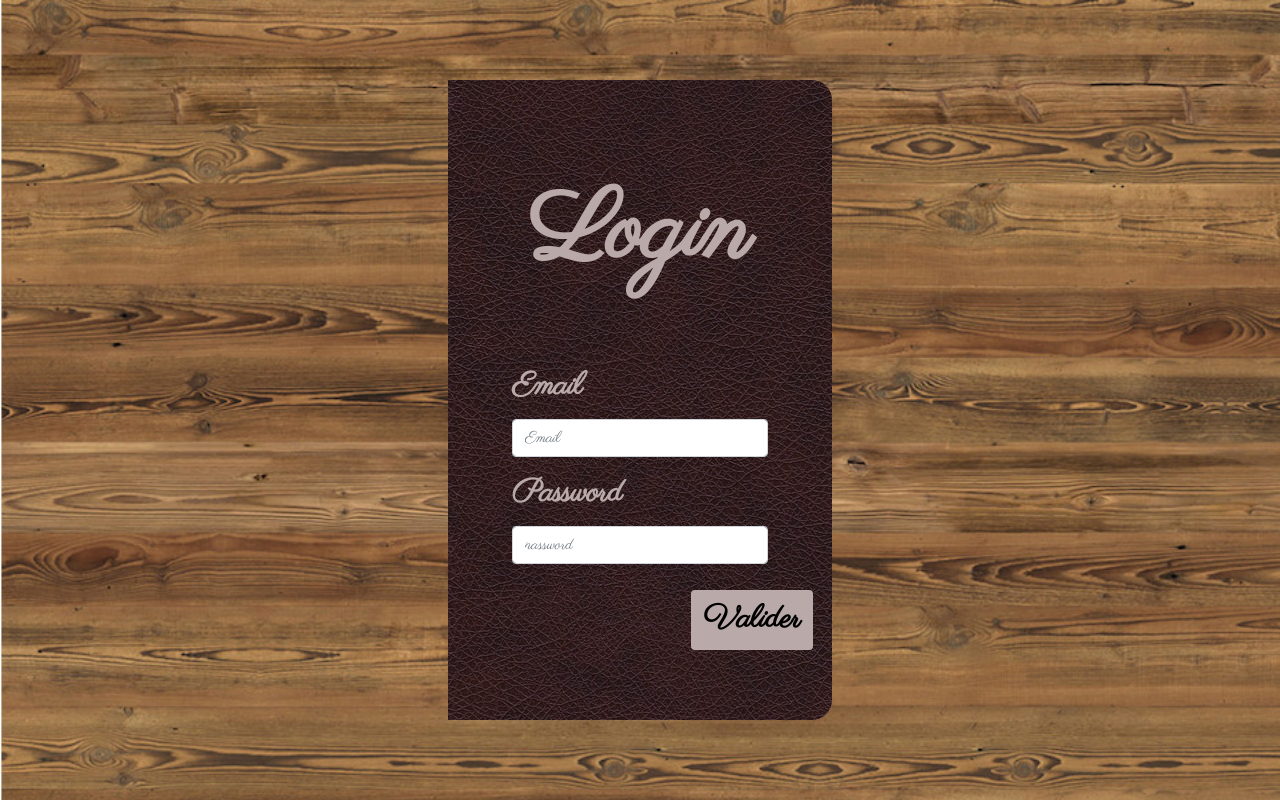
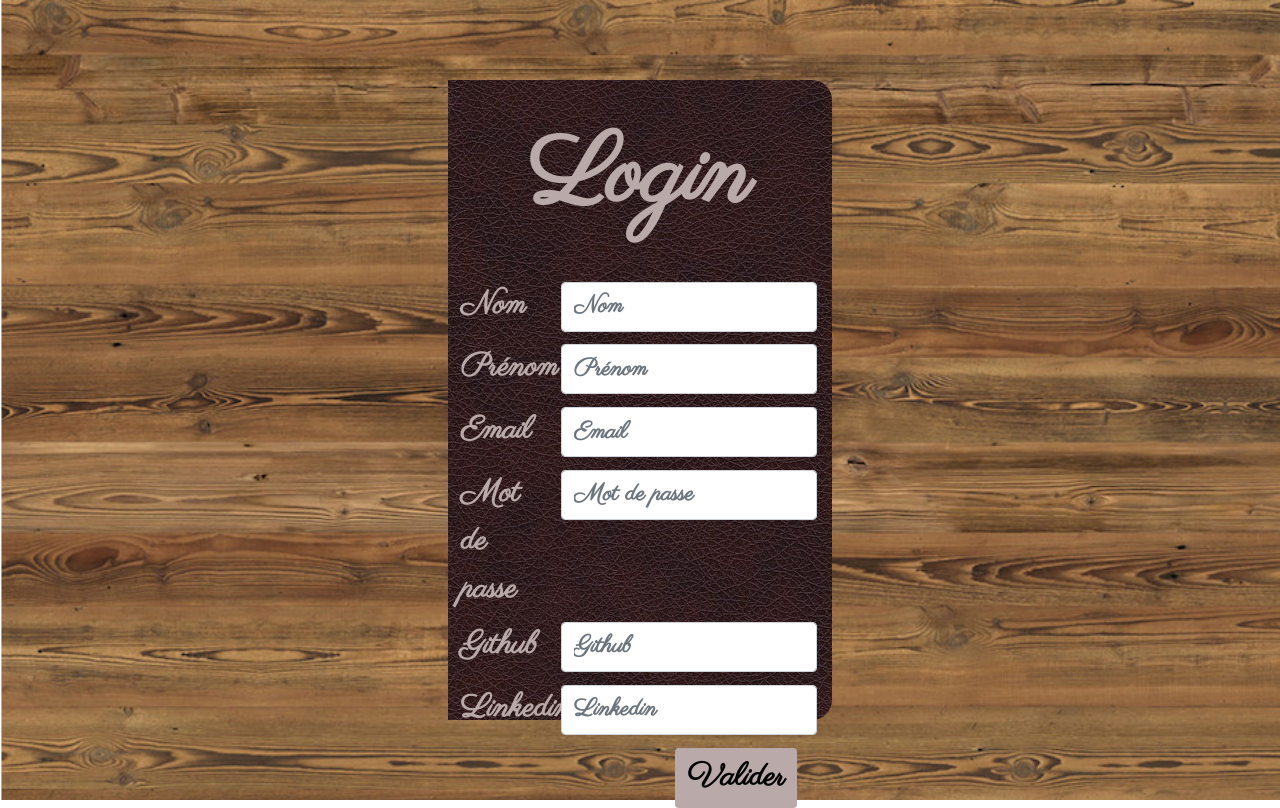
Before and after one commit to nanou-11/Portfolio2, a React (Create React App) app: page /login in a window 1280 px wide. Built offline with nearby package versions, Linux system fonts and the light colour scheme; no server answers.

Commit message:
add register

```diff
--- a/src/components/Router.jsx
+++ b/src/components/Router.jsx
@@ -4,13 +4,13 @@ import Home from "./Home";
 import Projects from "./Projects";
 import Contact from "./Contact";
 import About from "./About";
-import Login from "./admin/Login";
+import Register from "./admin/Register";
 
 function Router() {
   return (
     <BrowserRouter>
       <Switch>
-        <Route exact path="/login" component={Login} />
+        <Route exact path="/login" component={Register} />
         <Route exact path="/projects" component={Projects} />
         <Route exact path="/contact" component={Contact} />
         <Route exact path="/about" component={About} />
--- a/src/components/admin/Login.jsx
+++ b/src/components/admin/Login.jsx
@@ -1,4 +1,4 @@
-import React, { useState } from "react";
+import React, { useState, useEffect } from "react";
 import { Form, Input, Row, Col, Button, Label } from "reactstrap";
 
 import Dashboard from "./Dashboard";
@@ -13,6 +13,7 @@ function Login() {
   const [email, setEmail] = useState("");
   const [password, setPassword] = useState("");
   const [change, setChange] = useState(false);
+
 
   const handleSubmit = async (e) => {
     e.preventDefault();
--- a/src/components/admin/Login.module.css
+++ b/src/components/admin/Login.module.css
@@ -18,6 +18,7 @@
   font-weight: bold;
   color: rgb(185, 169, 169);
 }
+
 .label {
   color: rgb(185, 169, 169);
   font-size: 2rem;
--- /dev/null
+++ b/src/components/admin/Register.jsx
@@ -0,0 +1,177 @@
+import React, { useState, useEffect } from "react";
+import Axios from "axios";
+import Login from "./Login";
+import { Form, Row, Label, Input, Button, Col } from "reactstrap";
+
+import styles from "./Register.module.css";
+import { useHistory } from "react-router";
+
+const host = process.env.REACT_APP_HOST;
+
+function Register() {
+  const [user, setUser] = useState({});
+  const [error, setError] = useState(false);
+  const [errorPost, setErrorPost] = useState(false);
+  const [lastName, setLastName] = useState("");
+  const [firstName, setFirstName] = useState("");
+  const [email, setEmail] = useState("");
+  const [password, setPassword] = useState("");
+  const [github, setGithub] = useState("");
+  const [linkedin, setLinkedin] = useState("");
+  const history = useHistory();
+
+  const getUser = async () => {
+    try {
+      const res = await Axios.get(`${host}/user`);
+      setUser(res.data);
+    } catch (err) {
+      setError(true);
+    }
+  };
+
+  useEffect(() => {
+    getUser();
+  }, []);
+
+  const postUser = async (e) => {
+    e.preventDefault();
+    try {
+      await Axios.post(`${host}/auth/register`, {
+        lastName,
+        firstName,
+        email,
+        password,
+        github,
+        linkedin,
+      });
+      history.push("/dashboard");
+    } catch (err) {
+      setErrorPost(true);
+    }
+  };
+  return (
+    <>
+      {user[0] ? (
+        <Login />
+      ) : (
+        <Row className="ml-0 mr-0">
+          <div className={styles.couv}>
+            <h1 className={styles.titleRegister}>Login</h1>
+            <Form className={styles.form} onSubmit={postUser}>
+              <Row>
+                <Col xs="3">
+                  <Label id="lastname" className={styles.label}>
+                    Nom
+                  </Label>
+                </Col>
+                <Col>
+                  <Input
+                    className={styles.input1}
+                    type="text"
+                    name="lastname"
+                    id="lastname"
+                    placeholder="Nom"
+                    onChange={(e) => setLastName(e.target.value)}
+                  />
+                </Col>
+              </Row>
+              <Row>
+                <Col xs="3">
+                  <Label id="firstname" className={styles.label}>
+                    Prénom
+                  </Label>
+                </Col>
+                <Col>
+                  <Input
+                    className={styles.input1}
+                    type="text"
+                    name="firstname"
+                    id="firstname"
+                    placeholder="Prénom"
+                    onChange={(e) => setFirstName(e.target.value)}
+                  />
+                </Col>
+              </Row>
+              <Row>
+                <Col xs="3">
+                  <Label id="email" className={styles.label}>
+                    Email
+                  </Label>
+                </Col>
+                <Col>
+                  <Input
+                    className={styles.input1}
+                    type="text"
+                    name="email"
+                    id="email"
+                    placeholder="Email"
+                    onChange={(e) => setEmail(e.target.value)}
+                  />
+                </Col>
+              </Row>
+              <Row>
+                <Col xs="3">
+                  <Label id="password" className={styles.label}>
+                    Mot de passe
+                  </Label>
+                </Col>
+                <Col>
+                  <Input
+                    className={styles.input1}
+                    type="text"
+                    name="password"
+                    id="password"
+                    placeholder="Mot de passe"
+                    onChange={(e) => setPassword(e.target.value)}
+                  />
+                </Col>
+              </Row>
+
+              <Row>
+                <Col xs="3">
+                  <Label id="Github" className={styles.label}>
+                    Github
+                  </Label>
+                </Col>
+                <Col>
+                  <Input
+                    className={styles.input1}
+                    type="text"
+                    name="Github"
+                    id="Github"
+                    placeholder="Github"
+                    onChange={(e) => setGithub(e.target.value)}
+                  />
+                </Col>
+              </Row>
+
+              <Row>
+                <Col xs="3">
+                  <Label id="Linkedin" className={styles.label}>
+                    Linkedin
+                  </Label>
+                </Col>
+                <Col>
+                  <Input
+                    className={styles.input1}
+                    type="text"
+                    name="Linkedin"
+                    id="Linkedin"
+                    placeholder="Linkedin"
+                    onChange={(e) => setLinkedin(e.target.value)}
+                  />
+                </Col>
+              </Row>
+
+              <Button type="submit" className={styles.button}>
+                Valider
+              </Button>
+            </Form>
+          </div>
+        </Row>
+      )}
+    </>
+  );
+}
+
+export default Register;
--- /dev/null
+++ b/src/components/admin/Register.module.css
@@ -0,0 +1,38 @@
+.titleRegister {
+  font-size: 6rem;
+  padding: 5vh 2vw 3vw 2vw;
+  font-weight: bold;
+  color: rgb(185, 169, 169);
+}
+.couv {
+  background: url("../images/couv.jpg");
+  width: 30vw;
+  height: 80vh;
+  margin-top: 10vh;
+  margin-left: 35vw;
+  border-radius: 0 20px 20px 0;
+}
+.label {
+  color: rgb(185, 169, 169);
+  font-size: 2rem;
+  font-weight: bold;
+  text-align: left !important;
+  width: 100%;
+}
+.input1 {
+  width: 20vw !important;
+  font-size: 1.5rem !important;
+  font-weight: bold !important;
+  margin-bottom: 1vw;
+}
+.form {
+  padding-left: 1vw;
+}
+.button {
+  font-size: 2rem !important;
+  background-color: rgb(185, 169, 169) !important;
+  font-weight: bold !important;
+  border: none !important;
+  color: black !important;
+  margin-left: 14vw;
+}
```
